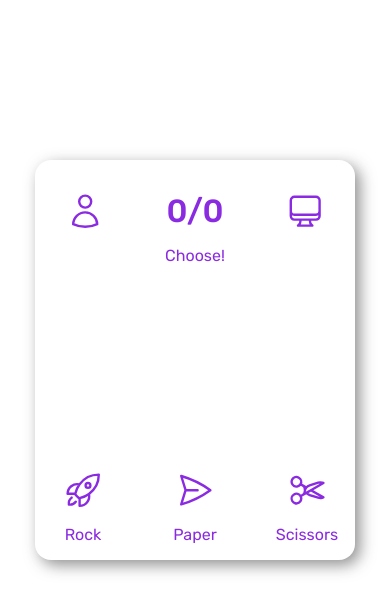
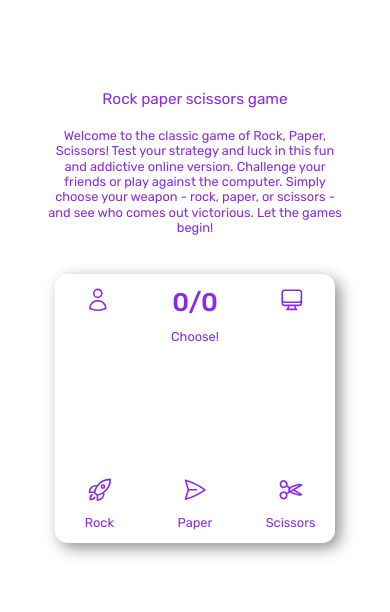
Before and after one commit to BudyBuilding/rockpaper, a plain HTML site: page index.html in a window 390 px wide. Drawn offline with Linux system fonts and the light colour scheme.

Commit message:
Finishing the rock-paper-scissors project.

```diff
--- a/index.html
+++ b/index.html
@@ -11,6 +11,8 @@
     />
   </head>
   <body>
+    <div class="main-title">Rock paper scissors game</div>
+    <div class="description">Welcome to the classic game of Rock, Paper, Scissors! Test your strategy and luck in this fun and addictive online version. Challenge your friends or play against the computer. Simply choose your weapon - rock, paper, or scissors - and see who comes out victorious. Let the games begin!</div>
     <div class="main-box">
       <div class="top">
         <svg
--- a/script.js
+++ b/script.js
@@ -46,7 +46,12 @@ function startGame() {
   disablebuttons();
   message.innerHTML = "";
   console.log("it was pressed");
-
+  for (let i = 0; i < 3; i++) {
+    if (!buttons[i].classList.contains["hidden"]) {
+      buttons[i].classList.add("hidden");
+    }
+  }
+//  buttons[i % 3].classList.add("hidden");
   for (let i = 0; i < 10; i++) {
     setTimeout(() => {
       buttons[i % 3].classList.remove("hidden");
@@ -111,27 +116,3 @@ function gamelose() {
   message.innerHTML = "You lost!";
   enablebuttons();
 }
-
-// if (
-//   (playerChoice === "rock" && computerChoice === "scissor") ||
-//   (playerChoice === "scissor" && computerChoice === "paper") ||
-//   (playerChoice === "paper" && computerChoice === "parockper")
-// ) {
-//   gamewin();
-// }
-
-// if (
-//   (playerChoice === "rock" && computerChoice === "rock") ||
-//   (playerChoice === "scissor" && computerChoice === "scissor") ||
-//   (playerChoice === "paper" && computerChoice === "paper")
-// ) {
-//   gametie();
-// }
-
-// if (
-//   (playerChoice === "rock" && computerChoice === "paper") ||
-//   (playerChoice === "scissor" && computerChoice === "rock") ||
-//   (playerChoice === "paper" && computerChoice === "scissor")
-// ) {
-//   gamelose();
-// }
--- a/style.css
+++ b/style.css
@@ -5,18 +5,32 @@ svg {
 
 body {
   background-color: #fff;
+  color: blueviolet;
+  font-family: "Rubik", sans-serif;
+}
+
+.main-title {
+  text-align: center;
+  font-size: 2rem;
+  height: 4rem;
+}
+
+.description {
+width: 60%;
+margin: auto;
+font-size: 1.5rem;
+text-align: center;
 }
 
 .main-box {
-  margin: 10rem auto;
+  margin: auto;
+  margin-top: 3rem;
   width: 20rem;
   background-color: #fff;
   border-radius: 1rem;
   box-shadow: 5px 5px 15px hsla(0, 0%, 18%, 0.534);
-  color: blueviolet;
   height: 25rem;
   position: relative;
-  font-family: "Rubik", sans-serif;
 }
 
 .top {
@@ -76,6 +90,85 @@ body {
 }
 
 .disabled {
-  pointer-events: none; /* Disable pointer events, blocking interaction */
-  /* opacity: 0.5; Optionally, reduce opacity to visually indicate disabled state */
+  pointer-events: none;
 }
+
+@media (max-width: 900px) {
+  .main-title {
+    font-size: 1.5rem;
+    height: 2.5rem;
+    margin-top: 2rem;
+  }
+
+  .description {
+    font-size: 1.2rem;
+    width: 80%;
+  }
+
+  .main-box {
+    margin-top: 2rem;
+  }
+}
+
+@media (max-width: 400px) {
+  html {
+    font-size: 80%;
+    padding-top: 5rem;
+  }
+
+  .main-title {
+    font-size: 1.2rem;
+    height: 3rem;
+
+  }
+
+  .description {
+    font-size: 1rem;
+    width: 80%;
+    line-height: 1.2rem;
+
+  }
+
+  .main-box {
+    margin-top: 3rem;
+  }
+
+  /**/
+  svg {
+    height: 2rem;
+    width: 2rem;
+  }
+
+  .main-box {
+    width: 75%;
+    height: 21rem;
+  }
+
+  .top {
+    padding-top: 1rem;
+  }
+
+  .bottom {
+    gap: 0.5rem;
+    margin: 0;
+
+  }
+
+  .playside {
+    height: 8rem;
+  }
+
+  .playside svg {
+    height: 3rem;
+    width: 3rem;
+  }
+
+
+  .message
+   {
+    font-size: 1.5rem;
+  }
+
+
+  /**/
+}
```
